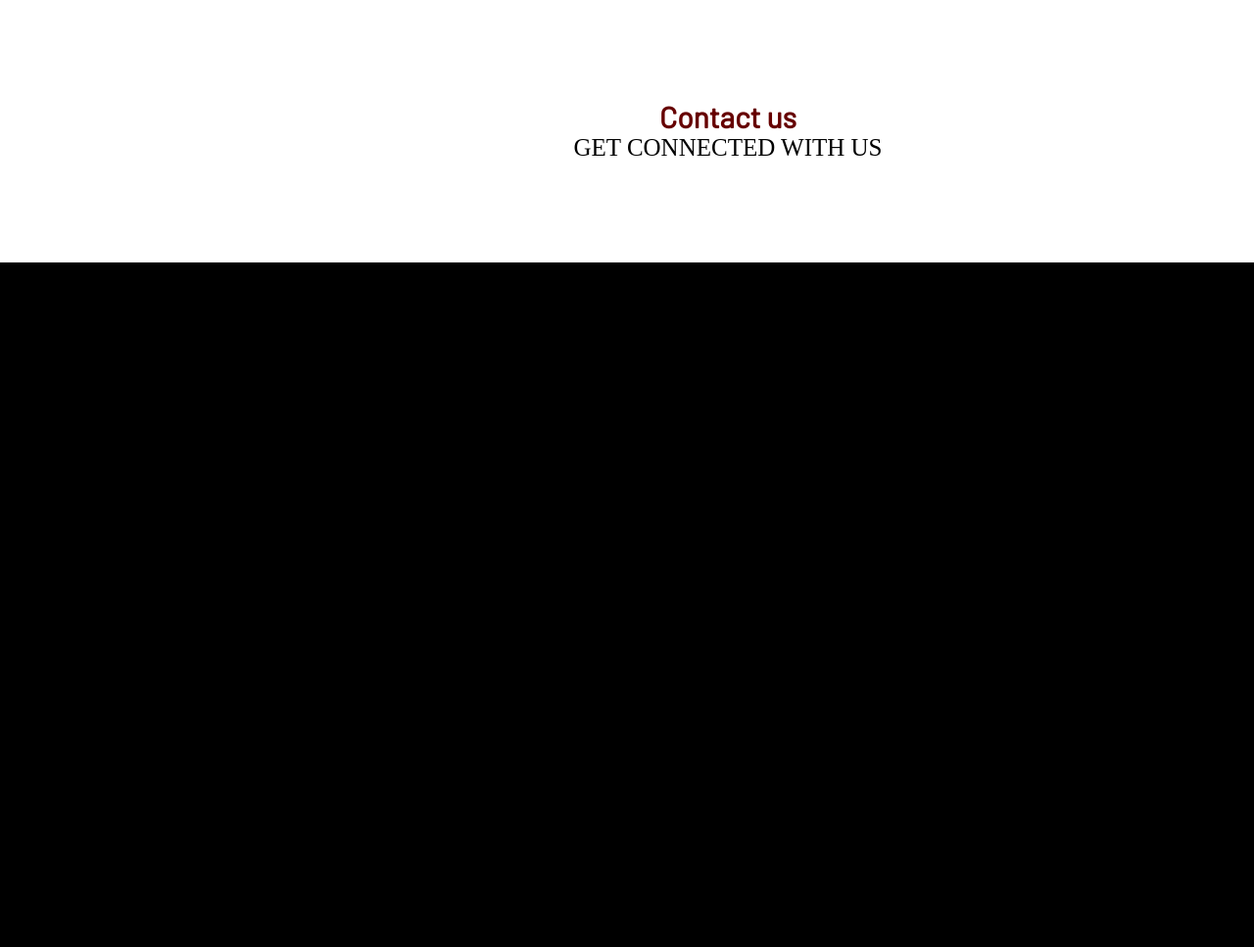
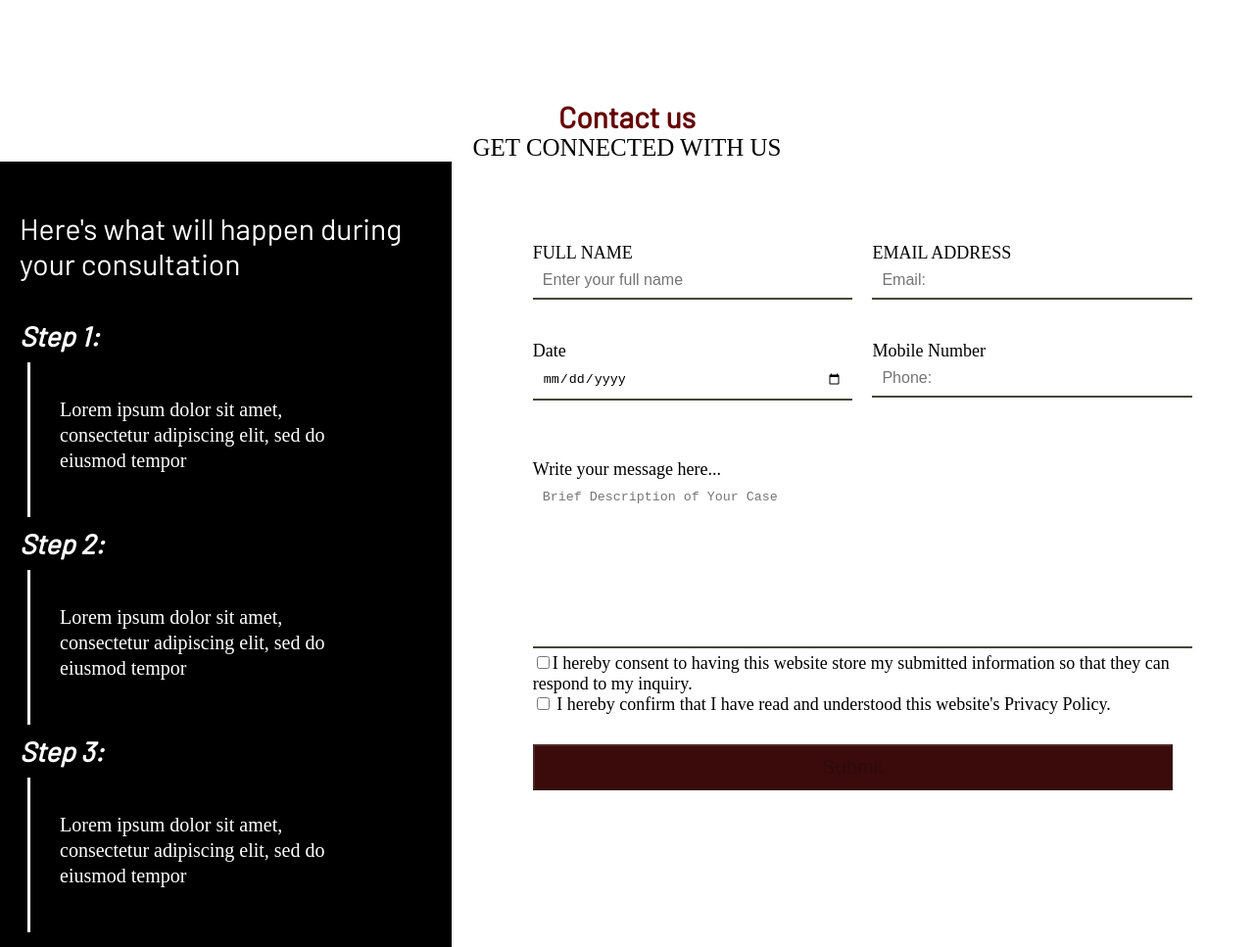
Before and after one commit to f-jennyp/dummy-activation, a plain HTML site: page index.html in a window 1280 px wide. Shown: the part 7942-8909 px from the top of the page at 98% size. Before the commit the page ends 8210 px from the top, so only its background shows below. Drawn offline with Linux system fonts and the light colour scheme.

Commit message:
contact us

```diff
--- a/index.html
+++ b/index.html
@@ -325,12 +325,73 @@
 
 
 	<div class="contact-us">
+		<div class="title">
+			<h3>Contact us</h3>
+			<h4>GET CONNECTED WITH US</h4>
+		</div>
+
 		<div class="content">
-			<div class="title">
-				<h3>Contact us</h3>
-				<h4>GET CONNECTED WITH US</h4>
+
+			<section>
+				<h3>Here's what will happen during your consultation</h3>
+
+				<div class="steps">
+					<div class="step1">
+						<h4>Step 1:</h4>
+						<p>Lorem ipsum dolor sit amet, consectetur adipiscing elit, sed do eiusmod tempor</p>
+					</div>
+
+					<div class="step2">
+						<h4>Step 2:</h4>
+						<p>Lorem ipsum dolor sit amet, consectetur adipiscing elit, sed do eiusmod tempor</p>
+					</div>
+
+					<div class="step3">
+						<h4>Step 3:</h4>
+						<p>Lorem ipsum dolor sit amet, consectetur adipiscing elit, sed do eiusmod tempor</p>
+					</div>
+
+				</div>
+			</section>
+
+			<div class="row">
+				<form action="sendContactForm" method="post">
+					<div class="info">
+						<label><span class="fn">FULL NAME</span>
+							<input type="text" name="name" placeholder="Enter your full name">
+						</label>
+
+						<label><span class="email">EMAIL ADDRESS</span>
+							<input type="text" name="email" placeholder="Email:">
+						</label>
+
+						<label><span class="date">Date</span>
+							<input type="date" name="address" placeholder="Select an appointment Date">
+						</label>
+
+						<label><span class="num">Mobile Number</span>
+							<input type="text" name="phone" placeholder="Phone:">
+						</label>
+					</div>
+					<label><span class="message">Write your message here...</span>
+						<textarea name="message" cols="30" rows="10"
+							placeholder="Brief Description of Your Case"></textarea>
+					</label>
+
+					<label>
+						<input type="checkbox" name="consent" class="consentBox">I hereby consent to having this website
+						store my submitted information so that they can respond to my inquiry.
+					</label>
+
+					<label>
+						<input type="checkbox" name="termsConditions" class="termsBox" /> I hereby confirm that I have
+						read
+						and understood this website's Privacy Policy.
+					</label>
+
+					<button type="submit" class="ctcBtn" disabled>Submit</button>
+				</form>
 			</div>
-
 		</div>
 
 
--- a/style.css
+++ b/style.css
@@ -23,6 +23,7 @@ h3,
 h4,
 h5,
 h6,
+label,
 nav {
   padding: 0;
   margin: 0;
@@ -47,6 +48,12 @@ h2 {
   line-height: 1.3;
   font-family: 'Poppins', sans-serif;
   font-weight: 400;
+}
+
+label {
+  font-family: 'Poppins';
+  font-weight: 400;
+  font-size: 18px;
 }
 
 #header {
@@ -610,15 +617,84 @@ button a {
 
 /*---------------------------------CONTACT US------------------------------------*/
 
+
 .contact-us {
-  text-align: center;
   background-color: #fff;
   width: 100%;
-  padding: 103px;
+  padding-top: 103px;
+  text-align: center;
 }
 
 .contact-us .content {
   width: 100%;
   max-width: 1633px;
   margin: auto;
+  display: flex;
 }
+
+.contact-us section {
+  text-align: start;
+  width: 578px;
+  background-color: #000000;
+  color: #fff;
+  padding: 50px 20px 15px;
+}
+
+.contact-us section .steps {
+  margin-top: 39px;
+}
+
+.contact-us section h3 {
+  font-weight: 400;
+}
+
+.contact-us section .steps h4 {
+  font-size: 28px;
+  margin: 10px 0 10px 0;
+  font-style: italic;
+}
+
+.contact-us section .steps p {
+  font-family: 'Poppins';
+  padding: 35px 100px 45px 30px;
+  border-left: 3.2px solid #fff;
+  margin-left: 8px;
+}
+
+.contact-us .row {
+  width: 897px;
+  padding: 83px;
+  text-align: start;
+}
+
+.contact-us .row form {
+  display: inline-grid;
+}
+
+.contact-us .row form input::placeholder,
+.contact-us .row form .message::placeholder {
+  font-size: 16px;
+}
+
+.contact-us .row .info {
+  display: grid;
+  grid-template-columns: repeat(2, 1fr);
+  grid-template-rows: repeat(2, 1fr);
+  grid-column-gap: 40px;
+  grid-row-gap: 40px;
+  margin-bottom: 60px;
+}
+
+.contact-us .row .info label {
+  display: flex;
+  flex-direction: column;
+}
+
+.contact-us .row .info input,
+.contact-us .row textarea {
+  border: none;
+  border-bottom: 2px solid #464637;
+  padding: 10px;
+  width: 100%;
+  resize: none;
+}
```
